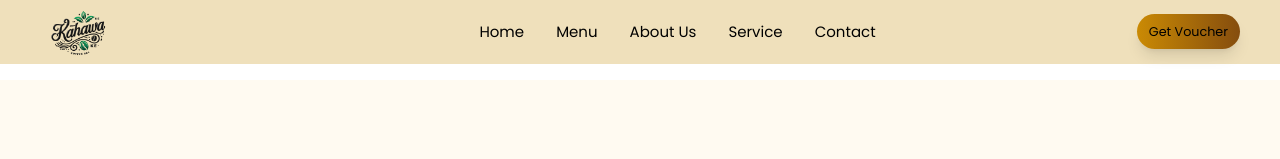
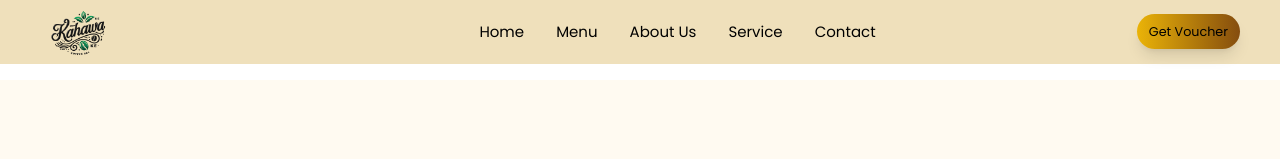
Before and after one commit to swarui/coffeelandingpage, a React (Vite) app: page / in a window 1280 px wide. Shown: the top 159 px of the page. Built offline with nearby package versions, Linux system fonts and the light colour scheme.

Commit message:
Coffee Project

```diff
--- a/src/components/Navbar.jsx
+++ b/src/components/Navbar.jsx
@@ -84,7 +84,7 @@ function Navbar() {
         </div>
         <div className="hidden lg:flex fixed right-10">
           <a href="mailto:mainastevew.com">
-            <button className="bg-gradient-to-r from-yellow-600 to-yellow-800 text-black transition duration-500 hover:bg-green-700 rounded-full px-3 py-2 mt-1.5 shadow-lg text-[0.795em]">
+            <button className="bg-gradient-to-r from-yellow-500 to-yellow-800 text-black transition duration-500 hover:bg-green-700 rounded-full px-3 py-2 mt-1.5 shadow-lg text-[0.795em]">
               Get Voucher
             </button>
           </a>
```
